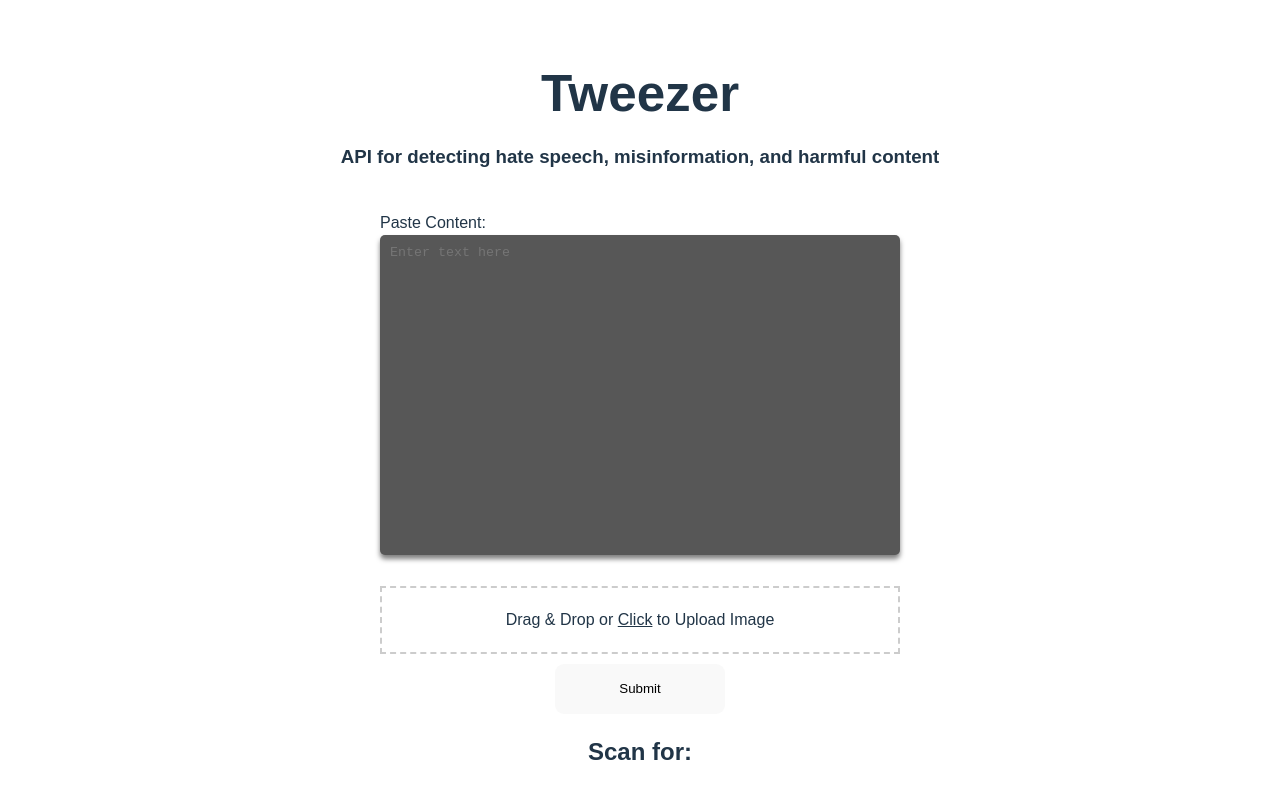
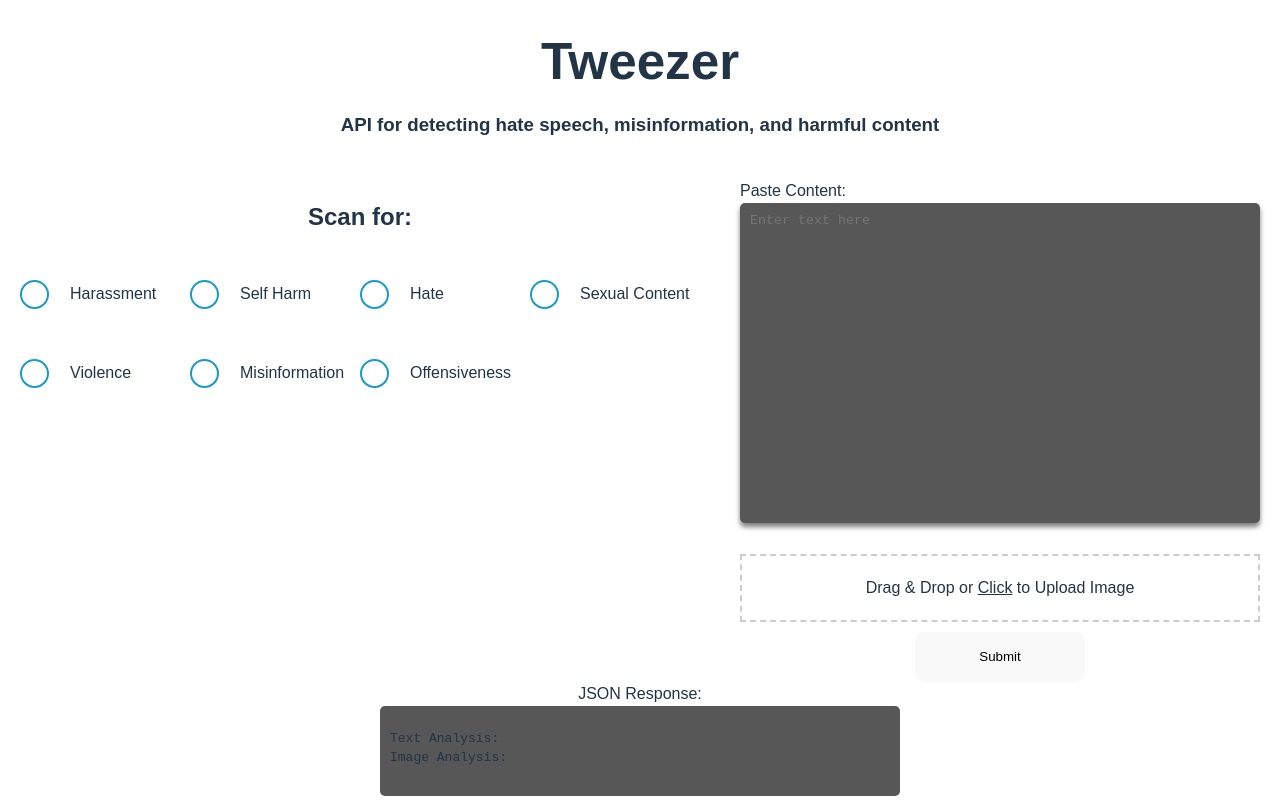
Before and after one commit to Hacked-2024/tweezer, a React (Vite) app: page / in a window 1280 px wide. Shown: the top 800 px of the page. Built offline with nearby package versions, Linux system fonts and the light colour scheme; grey boxes are pictures that could not be loaded.

Commit message:
Adjust widths and added new container

```diff
--- a/src/App.css
+++ b/src/App.css
@@ -1,12 +1,19 @@
 :root {
-  max-width: 1280px;
-  margin: 0 auto;
-  padding: 2rem;
   text-align: center;
 
   --highlight-colour: #189BCC;
   --background-color: #2e363a;
   --text-box-color: #575757;
+}
+
+#root {
+  width: 100%;
+}
+
+body, html {
+  margin: 0px;
+  padding: 0px;
+  box-sizing: border-box;
 }
 
 .parent-container {
@@ -15,6 +22,14 @@
   align-items: center; /* Center content horizontally */
   justify-content: flex-start; /* Align content at the top */
   height: 100vh; /* Set the height of the container to full viewport height */
+  width: 100%;
+}
+
+.upload-config-container {
+  width: 100%;
+  display: flex;
+  flex-direction: row;
+  justify-content: space-around;
 }
 
 h1 {
--- a/src/App.jsx
+++ b/src/App.jsx
@@ -15,8 +15,10 @@
     <div className="parent-container">
       <h1>Tweezer</h1>
       <h3>API for detecting hate speech, misinformation, and harmful content</h3>
-      <ImageUploadForm currentlyChecked={currentlyChecked} setFormattedJsonString={setFormattedJsonString} setFormattedImageJsonString={setFormattedImageJsonString}/>
-      <TextEvaluationCheckboxes currentlyChecked={currentlyChecked} setCurrentlyChecked={setCurrentlyChecked}/>
+      <div className="upload-config-container">
+        <TextEvaluationCheckboxes currentlyChecked={currentlyChecked} setCurrentlyChecked={setCurrentlyChecked}/>
+        <ImageUploadForm currentlyChecked={currentlyChecked} setFormattedJsonString={setFormattedJsonString} setFormattedImageJsonString={setFormattedImageJsonString}/>
+      </div>
       <APIOutput formattedJsonString={formattedJsonString} formattedImageJsonString={formattedImageJsonString}/>
     </div>
   )
```
